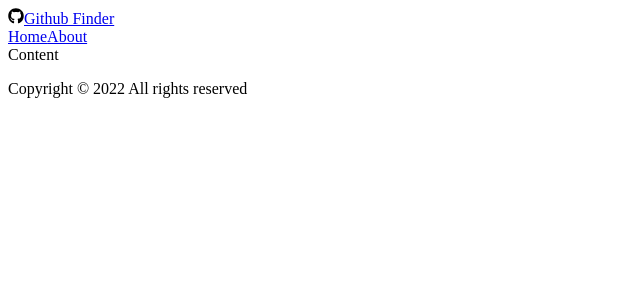
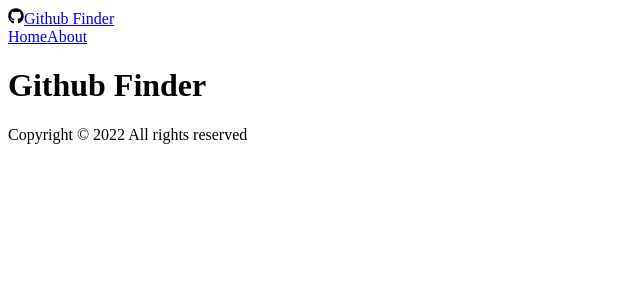
Before and after one commit to edvardgospel/github-finder, a React (Create React App) app: page /about in a window 1280 px wide. Shown: the top 300 px of the page, without its empty margins (0-640 px from the left). Built offline with nearby package versions, Linux system fonts and the light colour scheme.

Commit message:
Pages & Routes

```diff
--- a/src/App.js
+++ b/src/App.js
@@ -1,4 +1,7 @@
 import { BrowserRouter as Router, Routes, Route } from 'react-router-dom'
+import Home from './pages/Home'
+import About from './pages/About'
+import NotFound from './pages/NotFound'
 import Navbar from './components/layout/Navbar'
 import Footer from './components/layout/Footer'
 
@@ -8,7 +11,12 @@
       <div className="flex flex-col justify-between h-screen">
         <Navbar />
         <main className='container mx-auto px-3 pb-12'>
-          Content
+          <Routes>
+            <Route path='/' element={<Home />} />
+            <Route path='/about' element={<About />} />
+            <Route path='/notfound' element={<NotFound />} />
+            <Route path='/*' element={<NotFound />} />
+          </Routes>
         </main>
         <Footer />
       </div>
--- /dev/null
+++ b/src/pages/About.jsx
@@ -0,0 +1,11 @@
+const About = () => {
+  return (
+    <div>
+      <h1 className="text-6xl mb-4">
+        Github Finder
+      </h1>
+    </div>
+  )
+}
+
+export default About
--- /dev/null
+++ b/src/pages/Home.jsx
@@ -0,0 +1,9 @@
+const Home = () => {
+  return (
+    <div>
+      <h1 className="text-6xl"> Welcome</h1>
+    </div>
+  )
+}
+
+export default Home
--- /dev/null
+++ b/src/pages/NotFound.jsx
@@ -0,0 +1,25 @@
+import { FaHome } from 'react-icons/fa'
+import { Link } from 'react-router-dom'
+
+const NotFound = () => {
+  return (
+    <div className='hero'>
+      <div className="text-center hero-content">
+        <div className="max-w-lg">
+          <h1 className="text-8xl font-bold mb-8">
+            Oops!
+            <p className="text-5xl mb-8">
+              404 - Page not found!
+            </p>
+            <Link to='/' className='btn btn-primary btn-lg'>
+              <FaHome className='mr-2' />
+              Back To Home
+            </Link>
+          </h1>
+        </div>
+      </div>
+    </div>
+  )
+}
+
+export default NotFound
```
